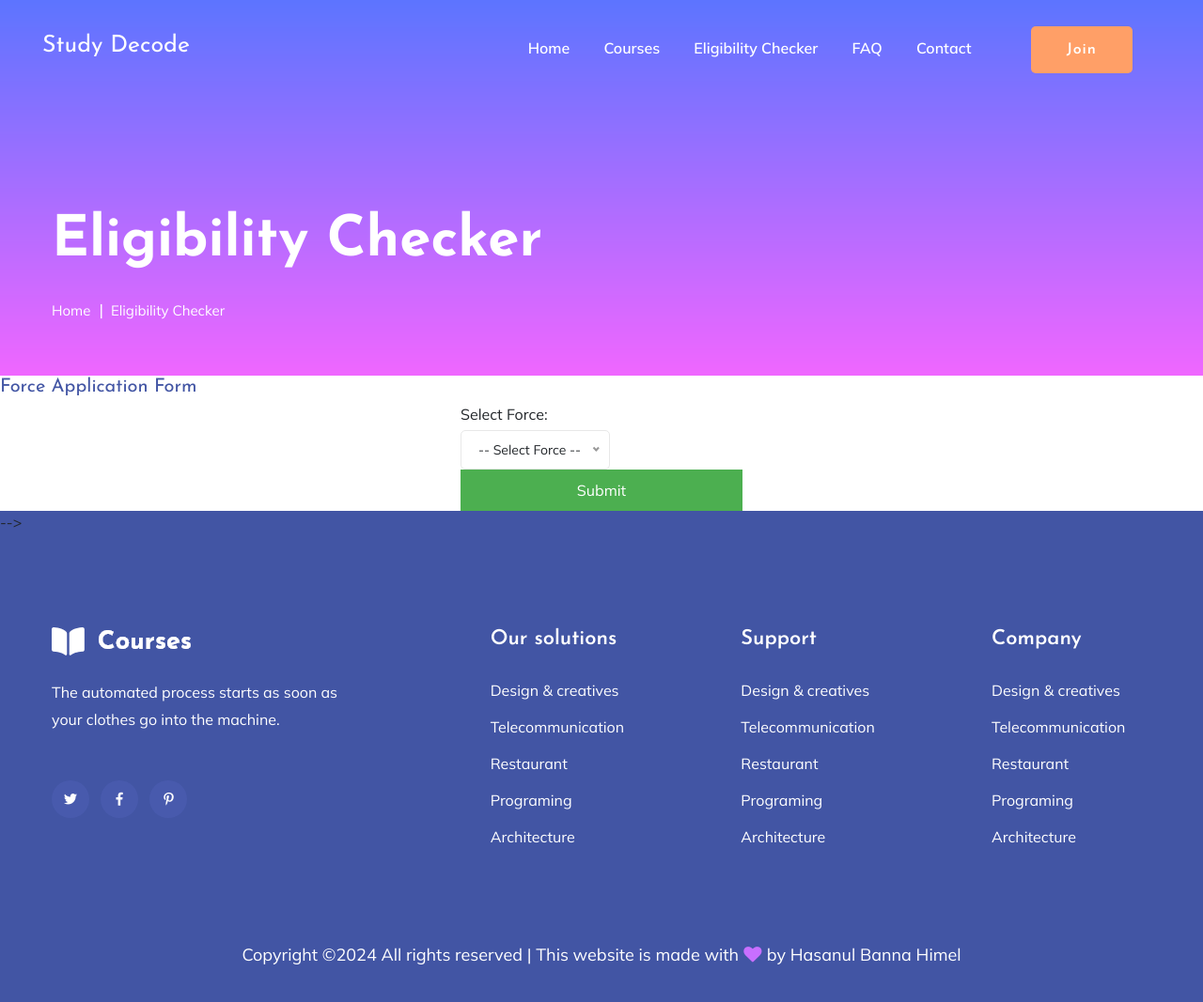
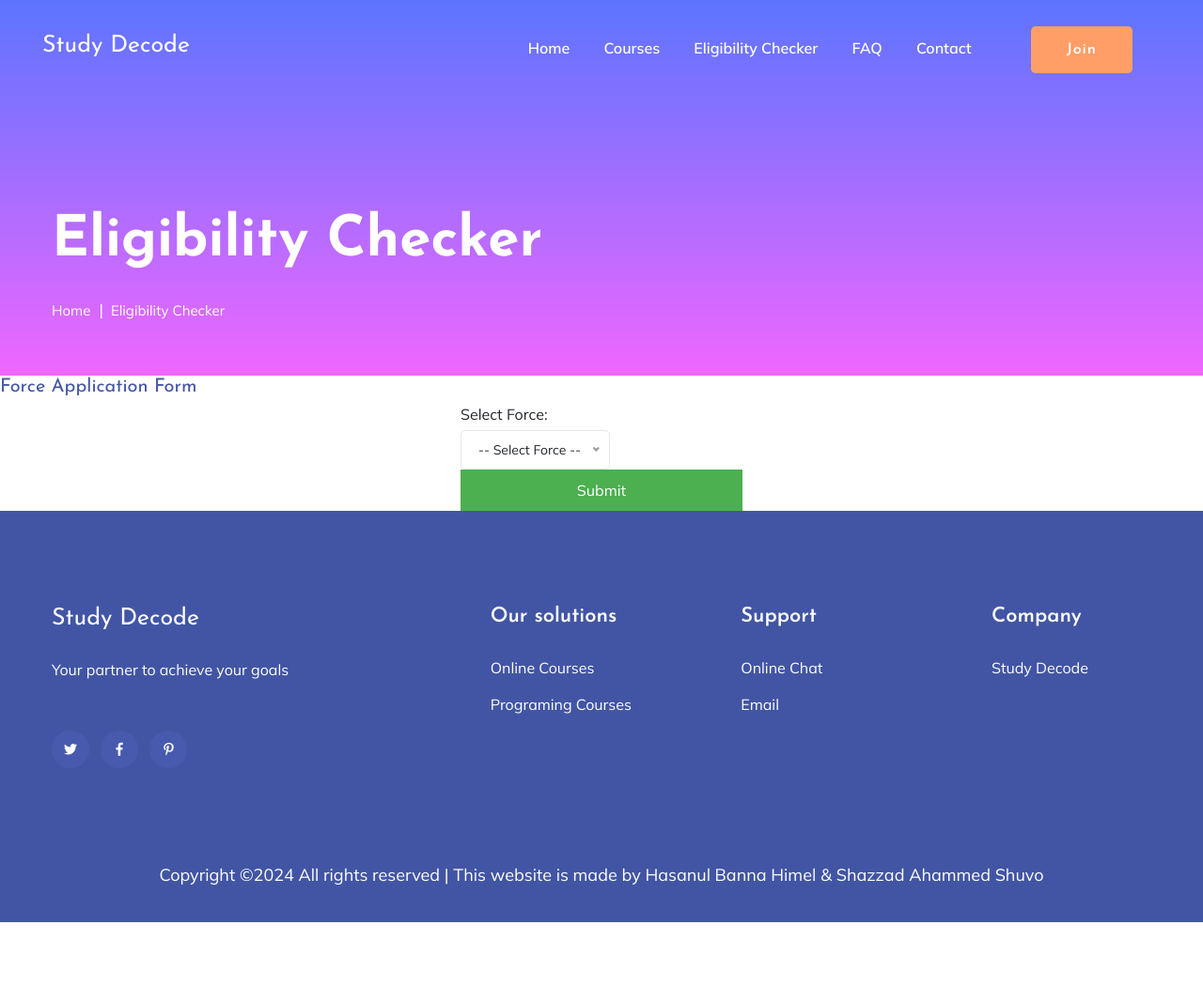
Before and after one commit to Hasanul-Banna-Himel/study-decode-main, a plain HTML site: page ec.html in a window 1280 px wide. Shown: the whole page at 94% size. After the commit the page ends 982 px from the top, so only its background shows below. Drawn offline with Linux system fonts and the light colour scheme.

Commit message:
footer fixed

```diff
--- a/ec.html
+++ b/ec.html
@@ -151,7 +151,7 @@
         <!-- Services End -->
     </main>
     <footer>
-     <div class="footer-wrappper footer-bg"> -->
+     <div class="footer-wrappper footer-bg">
         <!-- Footer Start-->
         <div class="footer-area footer-padding">
             <div class="container">
@@ -161,17 +161,17 @@
                             <div class="single-footer-caption mb-30">
                                 <!-- logo -->
                                 <div class="footer-logo mb-25">
-                                    <a href="index.html"><img src="assets/img/logo/logo2_footer.png" alt=""></a>
+                                     <a href="index.html"><h1 style="color: white;">Study Decode</h1></a>
                                 </div>
                                 <div class="footer-tittle">
                                     <div class="footer-pera">
-                                        <p>The automated process starts as soon as your clothes go into the machine.</p>
+                                        <p>Your partner to achieve your goals</p>
                                     </div>
                                 </div>
                                 <!-- social -->
                                 <div class="footer-social">
                                     <a href="#"><i class="fab fa-twitter"></i></a>
-                                    <a href="https://bit.ly/sai4ull"><i class="fab fa-facebook-f"></i></a>
+                                    <a href="https://www.facebook.com/profile.php?id=61563844606092" target="_blank"><i class="fab fa-facebook-f"></i></a>
                                     <a href="#"><i class="fab fa-pinterest-p"></i></a>
                                 </div>
                             </div>
@@ -182,11 +182,11 @@
                             <div class="footer-tittle">
                                 <h4>Our solutions</h4>
                                 <ul>
-                                    <li><a href="#">Design & creatives</a></li>
-                                    <li><a href="#">Telecommunication</a></li>
-                                    <li><a href="#">Restaurant</a></li>
-                                    <li><a href="#">Programing</a></li>
-                                    <li><a href="#">Architecture</a></li>
+                                    <!-- <li><a href="#">Design & creatives</a></li>
+                                    <li><a href="#">Telecommunication</a></li> -->
+                                    <li><a href="#">Online Courses</a></li>
+                                 <li><a href="#">Programing Courses</a></li>
+                                 <!-- <li><a href="#">Architecture</a></li> -->
                                 </ul>
                             </div>
                         </div>
@@ -196,11 +196,11 @@
                             <div class="footer-tittle">
                                 <h4>Support</h4>
                                 <ul>
-                                    <li><a href="#">Design & creatives</a></li>
-                                    <li><a href="#">Telecommunication</a></li>
-                                    <li><a href="#">Restaurant</a></li>
-                                    <li><a href="#">Programing</a></li>
-                                    <li><a href="#">Architecture</a></li>
+                                    <!-- <li><a href="#">Design & creatives</a></li> -->
+                                 <!-- <li><a href="#">Telecommunication</a></li> -->
+                                 <li><a href="https://www.facebook.com/profile.php?id=61563844606092"target='blank'>Online Chat</a></li>
+                                 <li><a href="mailto:studydecode.official@gmail.com">Email</a></li>
+                                 <!-- <li><a href="#">Architecture</a></li> -->
                                 </ul>
                             </div>
                         </div>
@@ -210,11 +210,11 @@
                             <div class="footer-tittle">
                                 <h4>Company</h4>
                                 <ul>
-                                    <li><a href="#">Design & creatives</a></li>
-                                    <li><a href="#">Telecommunication</a></li>
-                                    <li><a href="#">Restaurant</a></li>
-                                    <li><a href="#">Programing</a></li>
-                                    <li><a href="#">Architecture</a></li>
+                                    <!-- <li><a href="#">Design & creatives</a></li> -->
+                                 <!-- <li><a href="#">Telecommunication</a></li> -->
+                                 <li><a href="#">Study Decode</a></li>
+                                 <!-- <li><a href="#">Programing</a></li> -->
+                                 <!-- <li><a href="#">Architecture</a></li> -->
                                 </ul>
                             </div>
                         </div>
@@ -230,8 +230,9 @@
                         <div class="col-xl-12 ">
                             <div class="footer-copy-right text-center">
                                <p><!-- Link back to Colorlib can't be removed. Template is licensed under CC BY 3.0. -->
-                                  Copyright &copy;<script>document.write(new Date().getFullYear());</script> All rights reserved | This website is made with <i class="fa fa-heart" aria-hidden="true"></i> by <a href="https://github.com/Hasanul-Banna-Himel" target="_blank">Hasanul Banna Himel</a>
+                                 Copyright &copy;<script>document.write(new Date().getFullYear());</script> All rights reserved | This website is made by <a href="https://github.com/Hasanul-Banna-Himel" target="_blank">Hasanul Banna Himel</a> & <a href="https://github.com/ShazzadShuv0" target="_blank">Shazzad Ahammed Shuvo</a>
                                  <!-- Link back to Colorlib can't be removed. Template is licensed under CC BY 3.0. --></p>
+
                              </div>
                            </div>
                        </div>
```
Also changed, not shown: faq.html (+4 -3 lines). Lines whose indentation alone changed are shown as unchanged.
